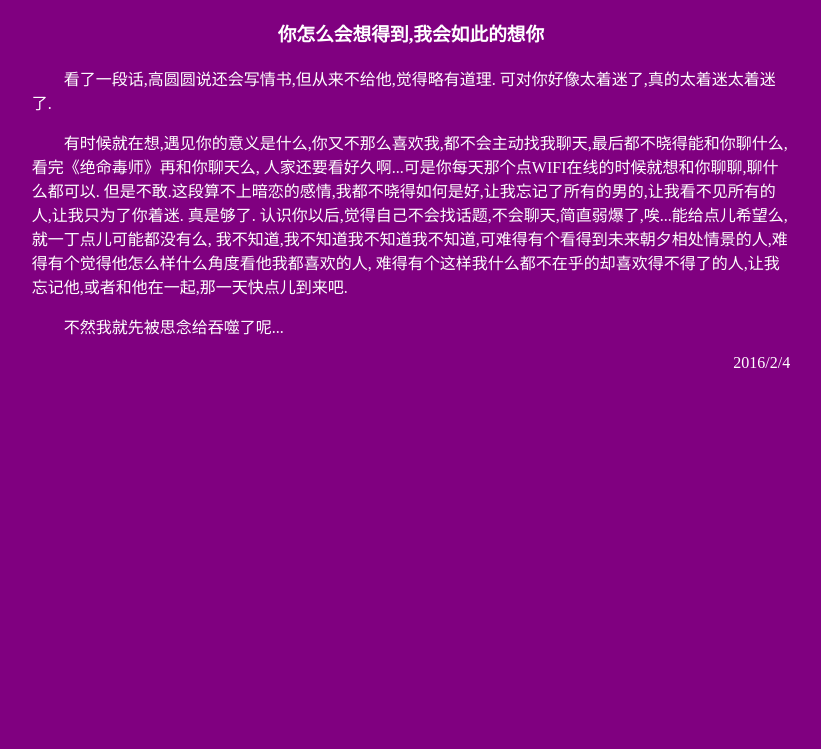
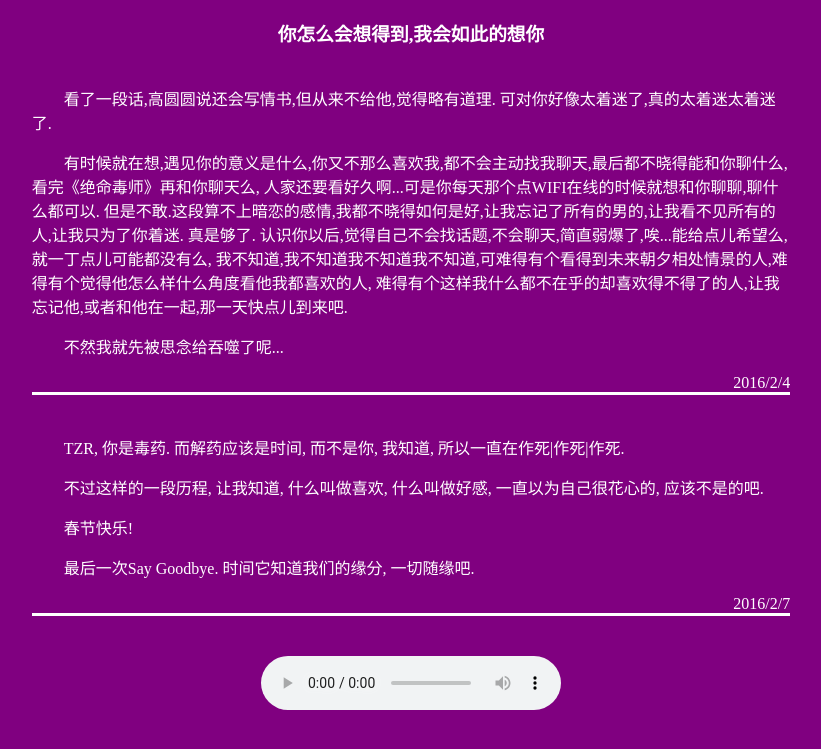
Before and after one commit to ycymio/ycymio.github.io, a PHP site: page /hello/jarontang.html in a window 1280 px wide. Shown: the top 749 px of the page, without its empty margins (229-1050 px from the left). Run offline with PHP 8.4, Linux system fonts and the light colour scheme; some web fonts are replaced.

Commit message:
Say Goodbye to TZR

```diff
--- a/hello/css/tzrstyle.css
+++ b/hello/css/tzrstyle.css
@@ -14,7 +14,7 @@ h3{
 }
 
 .diary{
-    margin-top: 20px;
+    margin-top: 40px;
     margin-left: 20%;
     margin-right: 20%;
 }
@@ -25,4 +25,11 @@ h3{
 
 .diary-date{
     text-align: right;
+    border-bottom: white;
+    border-bottom-style: solid;
 }
+
+.music{
+    text-align: center;
+    margin-top: 40px;
+}
--- a/hello/jarontang.html
+++ b/hello/jarontang.html
@@ -3,7 +3,7 @@
 <head>
     <meta charset="UTF-8">
     <link href="css/tzrstyle.css" rel="stylesheet">
-    <title>忘记你,记得你</title>
+    <title>忘记你</title>
 </head>
 <body>
     <div class = "container">
@@ -19,10 +19,22 @@
                     难得有个这样我什么都不在乎的却喜欢得不得了的人,让我忘记他,或者和他在一起,那一天快点儿到来吧.</p>
                 <p> 不然我就先被思念给吞噬了呢...</p>
             </div>
-            <div class="diary-date">
-                2016/2/4
+            <div class="diary-date">2016/2/4</div>
+        </div>
+        <div class="diary">
+            <div class="diary-content">
+                <p>TZR, 你是毒药. 而解药应该是时间, 而不是你, 我知道, 所以一直在作死|作死|作死.</p>
+                <p>不过这样的一段历程, 让我知道, 什么叫做喜欢, 什么叫做好感, 一直以为自己很花心的, 应该不是的吧. </p>
+                <p>春节快乐!</p>
+                <p>最后一次Say Goodbye. 时间它知道我们的缘分, 一切随缘吧.</p>
             </div>
+            <div class="diary-date">2016/2/7</div>
         </div>
+        <div class="music">
+            <audio autoplay="autoplay" controls="controls" loop="loop" preload="auto" src="music/周杰伦%20-%20晴天.mp3">
+            </audio>
+        </div>
+
     </div>
 </body>
 </html>
```
Also changed, not shown: book/todolist.html (added, +50 -0 lines), book/css/todolistyle.css (added), 1 other file.
